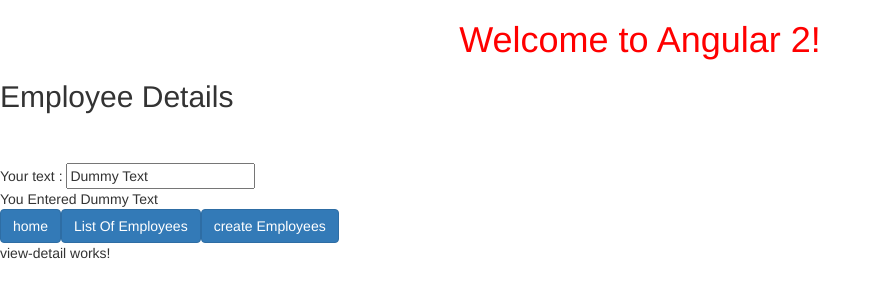
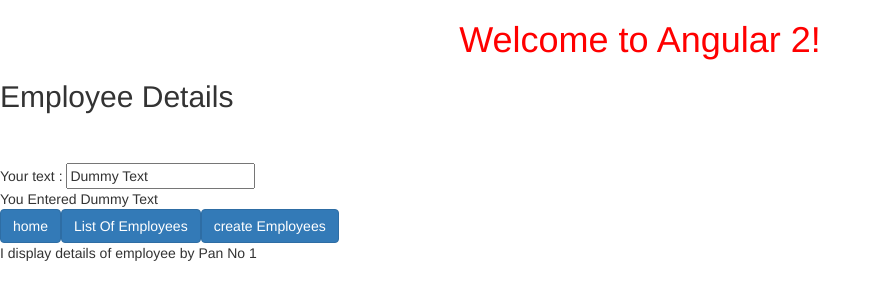
Before and after one commit to gigglegirl/Angular2-VS, an Angular app: page /employee/1 in a window 1280 px wide. Shown: the top 300 px of the page, without its empty margins (0-881 px from the left). Built offline with nearby package versions, Linux system fonts and the light colour scheme.

Commit message:
laxmi commit

```diff
--- a/src/app/employee/employee-component/employee.component.html
+++ b/src/app/employee/employee-component/employee.component.html
@@ -16,7 +16,7 @@
     <ng-container *ngFor="let data of employeeList" >
     <tr *ngIf = "employeeCountSelectedRadioButton == 'all' ||
     employeeCountSelectedRadioButton == data.gender ">
-      <td>{{data.first_name | uppercase | addTitle:data.gender}}</td>
+      <td> <a [routerLink] = "['/employee' , data.pan_no]">{{data.first_name | uppercase | addTitle:data.gender}}</a></td>
       <td>{{data.pan_no}}</td>
       <td>{{data.email}}</td>
       <td>{{data.gender}}</td>
--- a/src/app/employee/view-detail-component/view-detail.component.html
+++ b/src/app/employee/view-detail-component/view-detail.component.html
@@ -1,3 +1 @@
-<p>
-  view-detail works!
-</p>
+<div>I display details of employee by Pan No {{pan_no}}</div>
--- a/src/app/employee/view-detail-component/view-detail.component.ts
+++ b/src/app/employee/view-detail-component/view-detail.component.ts
@@ -1,4 +1,5 @@
 import { Component, OnInit } from '@angular/core';
+import { ActivatedRoute } from '@angular/router';
 
 @Component({
   selector: 'app-view-detail',
@@ -6,10 +7,13 @@
   styleUrls: ['./view-detail.component.less']
 })
 export class ViewDetailComponent implements OnInit {
-
-  constructor() { }
+  pan_no:string
+  constructor(private _routeParameter : ActivatedRoute) { }
 
   ngOnInit() {
+    this.pan_no = this._routeParameter.snapshot.params['pan_no'];
+
   }
 
+
 }
```
